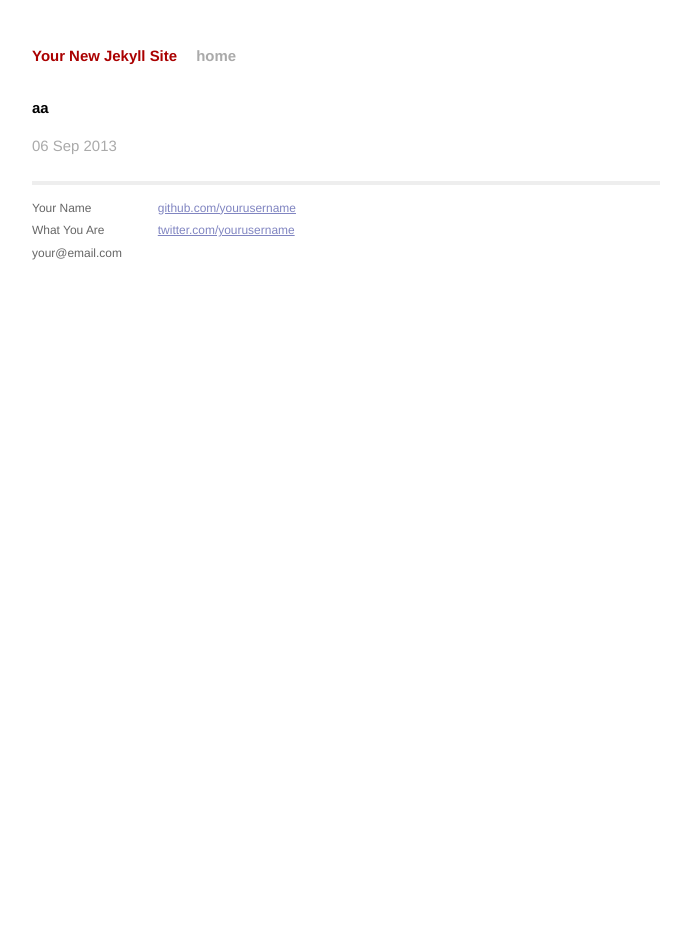
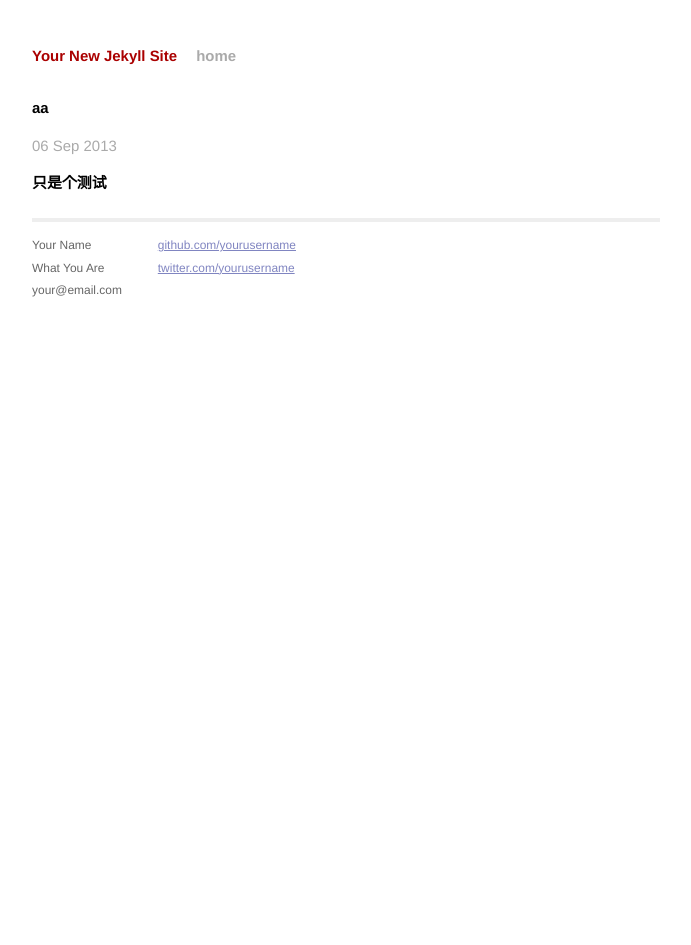
Before and after one commit to rdongxie/rdongxie.github.io, a Jekyll site: the page built from _posts/2013-09-06-tt.md, in a window 1280 px wide. Shown: the whole page, without its empty margins (294-985 px from the left). Built offline with Jekyll 4.4.1, drawn with Linux system fonts in a browser that asks for light colours; Markdown is read by kramdown in place of the engine named in the settings.

Commit message:
Update 2013-09-06-tt.md

```diff
--- a/_posts/2013-09-06-tt.md
+++ b/_posts/2013-09-06-tt.md
@@ -4,3 +4,5 @@ title:  "aa"
 date:   2013-09-06 22:06:57
 categories: jekyll update
 ---
+
+#只是个测试
```
